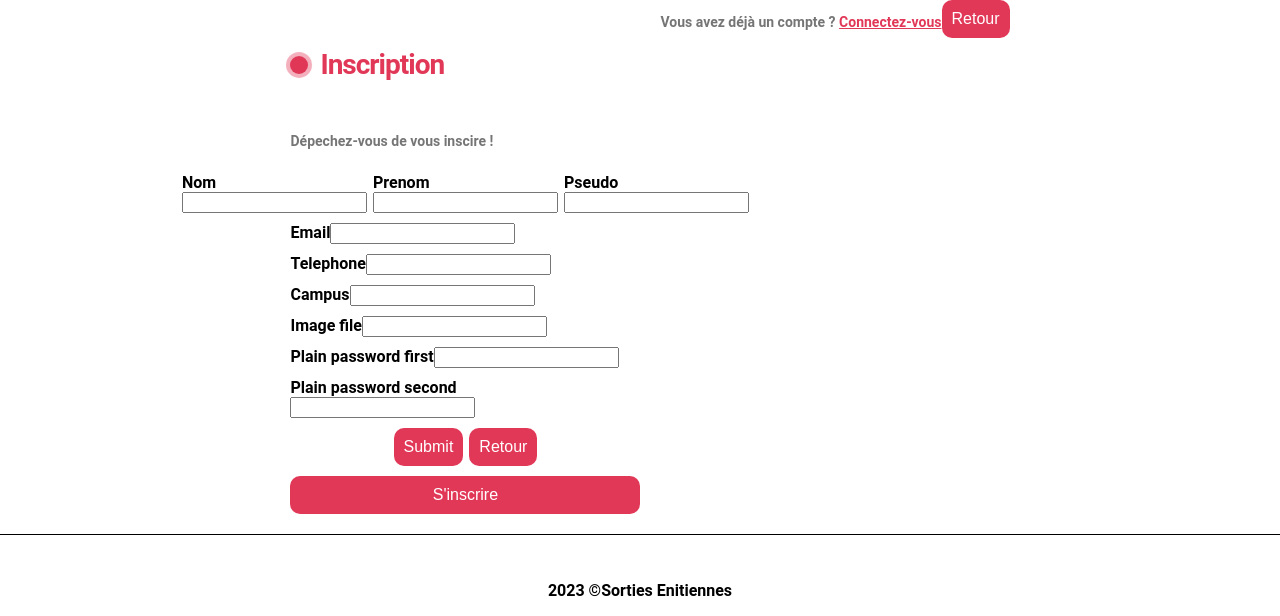
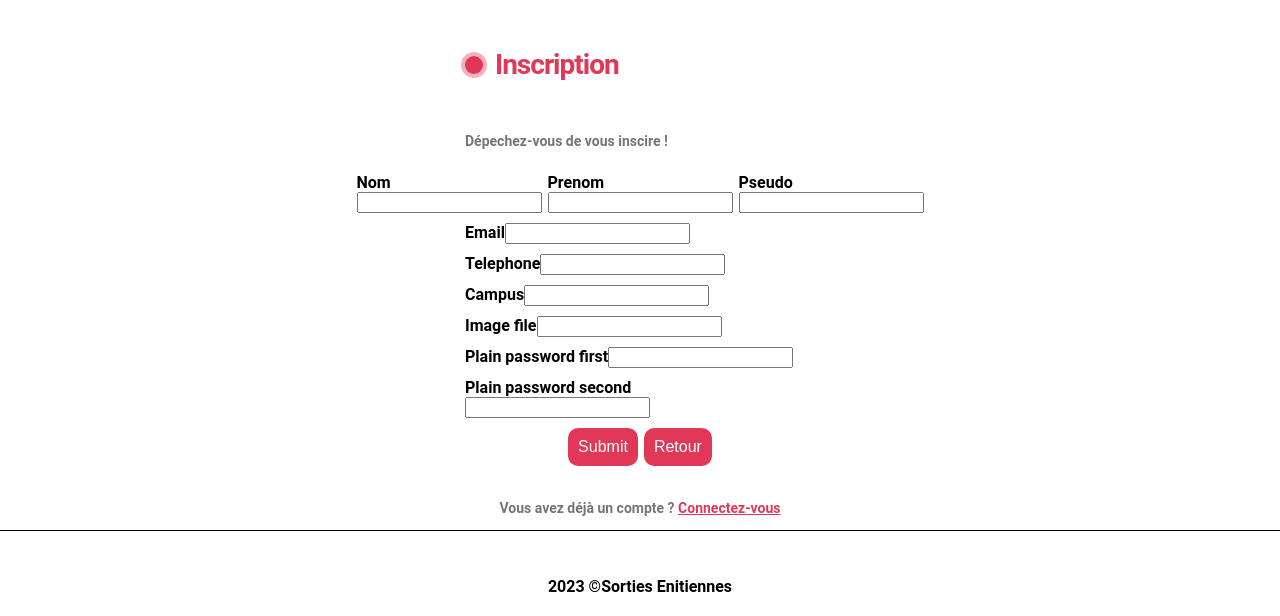
Before and after one commit to AliceChampigny/projetSortir, a Symfony app: template templates/registration/register.html.twig in a window 1280 px wide. Shown: the part 220-836 px from the top of the page. After the commit the page ends 813 px from the top, so only its background shows below. Run offline with Twig, Linux system fonts and the light colour scheme; the template is opened without the code that fills it, so the values that code supplies are empty; form fields are guessed from the names that the template uses; some libraries are stand-ins or nearby versions.

Commit message:
photo de profil bis

```diff
--- a/src/Controller/ParticipantController.php
+++ b/src/Controller/ParticipantController.php
@@ -49,8 +49,6 @@ class ParticipantController extends AbstractController{
 
         if($participantForm->isSubmitted() && $participantForm->isValid()){
             $imageFile = $participantForm->get('imageFile')->getData();
-dd($id);
-
 
             if ($imageFile) {
                 $originalFilename = pathinfo($imageFile->getClientOriginalName(), PATHINFO_FILENAME);
--- a/templates/registration/register.html.twig
+++ b/templates/registration/register.html.twig
@@ -43,19 +43,15 @@
             <a href="{{ path('sortie_liste') }}">
                 <button type="submit" class="submit">Submit</button>
             </a>
+            {{ form_end(registrationForm) }}
+
+
             <a href="{{ path('main_accueil') }}">
-                <button class="submit">Retour</button>
+                <button type="button" class="submit">Retour</button>
             </a>
         </div>
+        <p class="signin">Vous avez déjà un compte ? <a href="{{ path('app_login') }}">Connectez-vous</a></p>
+    </form>
 
-        <button type="submit" class="submit">S'inscrire</button>
-        </div>
-        <p class="signin">Vous avez déjà un compte ? <a href="{{ path('app_login') }}">Connectez-vous</a> </p>
-
-        {{ form_end(registrationForm) }}
-    </form>
-    <a href="{{ path('main_accueil') }}">
-        <button class="submit">Retour</button>
-    </a>
 
 {% endblock %}
--- a/templates/sortie/ajouterunesortie.html.twig
+++ b/templates/sortie/ajouterunesortie.html.twig
@@ -34,8 +34,7 @@
         <a href="{{ path('sortie_liste') }}">
             <button type="submit" class="submit">Ajoutez</button>
         </a>
-{#        <a href="{{ path('/sortie_liste') }}"></a>#}
-            <button class="submit">Retour</button>
+        <a href="{{ path('sortie_liste') }}"><button type="button" class="submit">Retour</button></a>
 
     </div>
     {{ form_end(sortieForm) }}
```
Also changed, not shown: templates/participant/modifier.html.twig (+4 -5 lines).
